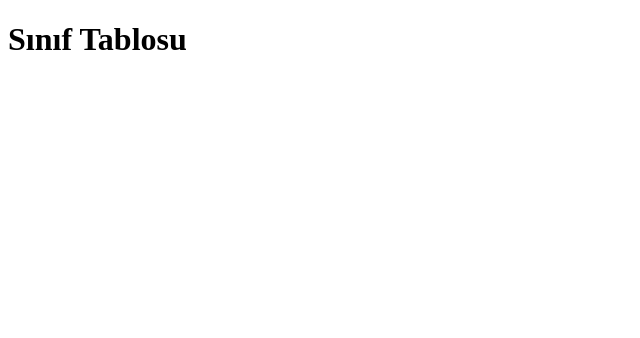
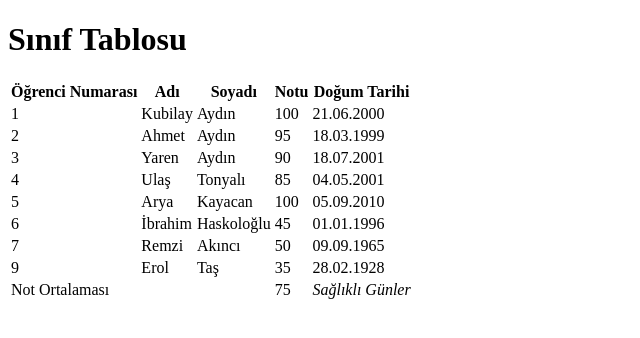
Before and after one commit to KubilAydin/Pratik-Tablolarla_Calisma, a plain HTML site: page sinif_tablosu.html in a window 1280 px wide. Shown: the whole page, without its empty margins (0-640 px from the left). Drawn offline with Linux system fonts and the light colour scheme.

Commit message:
Tablo added. Style added new person added.

```diff
--- a/sinif_tablosu.html
+++ b/sinif_tablosu.html
@@ -8,5 +8,79 @@
 <style></style>
 <body>
     <h1>Sınıf Tablosu</h1>
+    <table>
+        <thead>
+            <th>Öğrenci Numarası</th>
+            <th>Adı</th>
+            <th>Soyadı</th>
+            <th>Notu</th>
+            <th>Doğum Tarihi</th>
+        </thead>
+        <tbody>
+            <tr>
+                <td>1</td>
+                <td>Kubilay</td>
+                <td>Aydın</td>
+                <td>100</td>
+                <td>21.06.2000</td>
+            </tr>
+            <tr>
+                <td>2</td>
+                <td>Ahmet</td>
+                <td>Aydın</td>
+                <td>95</td>
+                <td>18.03.1999</td>
+            </tr>
+            <tr>
+                <td>3</td>
+                <td>Yaren</td>
+                <td>Aydın</td>
+                <td>90</td>
+                <td>18.07.2001</td>
+            </tr>
+            <tr>
+                <td>4</td>
+                <td>Ulaş</td>
+                <td>Tonyalı</td>
+                <td>85</td>
+                <td>04.05.2001</td>
+            </tr>
+            <tr>
+                <td>5</td>
+                <td>Arya</td>
+                <td>Kayacan</td>
+                <td>100</td>
+                <td>05.09.2010</td>
+            </tr>
+            <tr>
+                <td>6</td>
+                <td>İbrahim </td>
+                <td>Haskoloğlu</td>
+                <td>45</td>
+                <td>01.01.1996</td>
+            </tr>
+            <tr>
+                <td>7</td>
+                <td>Remzi</td>
+                <td>Akıncı</td>
+                <td>50</td>
+                <td>09.09.1965</td>
+            </tr>
+            <tr>
+                <td>9</td>
+                <td>Erol</td>
+                <td>Taş</td>
+                <td>35</td>
+                <td>28.02.1928</td>
+            </tr>
+        </tbody>
+        <tfoot>
+            <tr >
+                <td colspan="3">Not Ortalaması</td>
+                <td>75</td>
+                <td><i>Sağlıklı Günler</i></td>
+            </tr>
+        </tfoot>
+    </table>
 </body>
 </html>
```
